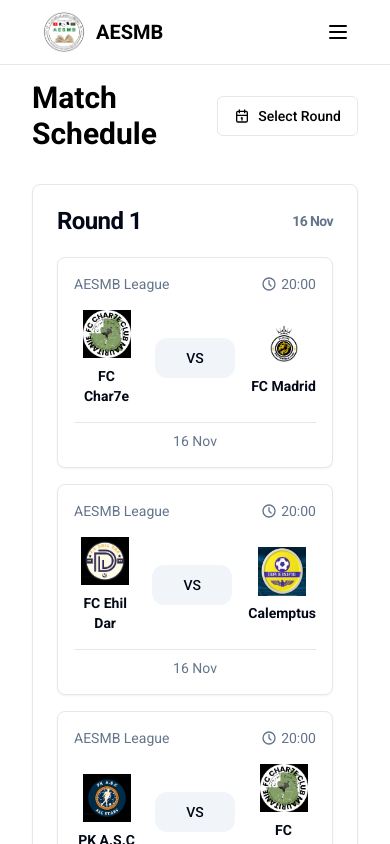
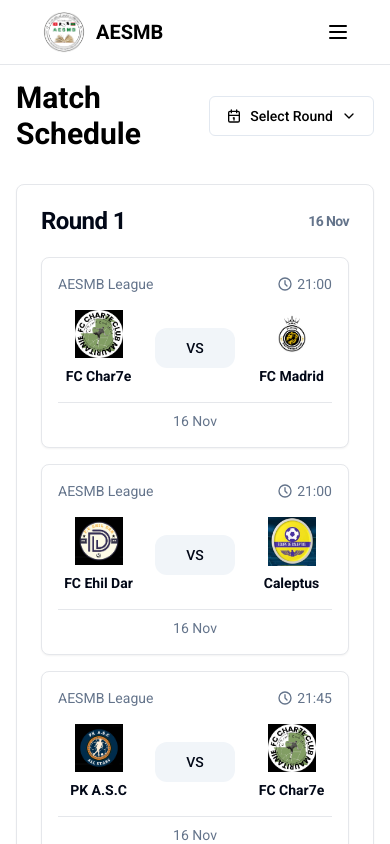
Before and after one commit to ahmed-abdat/AESMB, a Next.js app: page /schedule in a window 390 px wide. Shown: the top 844 px of the page. Built offline with nearby package versions, Linux system fonts and the light colour scheme.

Commit message:
fix the bugs and fix the layout shifting and responsivness

```diff
--- a/src/app/matches/page.tsx
+++ /dev/null
@@ -1,53 +0,0 @@
-'use client';
-
-import { MatchCard } from "@/components/matches/MatchCard";
-import { Button } from "@/components/ui/button";
-import { IconCalendar } from "@tabler/icons-react";
-import { motion } from "framer-motion";
-
-// Sample data - replace with real data later
-const matches = [
-  {
-    homeTeam: "Barcelona",
-    awayTeam: "Real Madrid",
-    matchTime: "20:45",
-    matchDate: "Apr 15, 2024",
-    group: "Group A"
-  },
-  {
-    homeTeam: "Manchester City",
-    awayTeam: "Liverpool",
-    homeScore: 2,
-    awayScore: 1,
-    matchTime: "18:30",
-    matchDate: "Apr 14, 2024",
-    group: "Group B"
-  },
-  // Add more matches...
-];
-
-export default function MatchesPage() {
-  return (
-    <main className="min-h-screen pt-20 pb-12">
-      <div className="container">
-        <div className="flex justify-between items-center mb-8">
-          <h1 className="text-3xl font-bold">All Matches</h1>
-          <Button className="gap-2">
-            <IconCalendar className="w-4 h-4" />
-            Filter by Date
-          </Button>
-        </div>
-
-        <motion.div
-          initial={{ opacity: 0 }}
-          animate={{ opacity: 1 }}
-          className="grid grid-cols-1 md:grid-cols-2 lg:grid-cols-3 gap-6"
-        >
-          {matches.map((match, index) => (
-            <MatchCard key={index} {...match} />
-          ))}
-        </motion.div>
-      </div>
-    </main>
-  );
-}
--- a/src/app/page.tsx
+++ b/src/app/page.tsx
@@ -4,7 +4,7 @@ import { StandingsTable } from '@/components/sections/StandingsTable';
 
 export default function Home() {
   return (
-    <main className="min-h-screen">
+    <main className="min-h-screen px-4 md:px-8">
       <Hero />
       <UpcomingMatches />
       <StandingsTable />
--- a/src/app/results/page.tsx
+++ b/src/app/results/page.tsx
@@ -1,37 +1,12 @@
-'use client';
 
-import { MatchCard } from "@/components/matches/MatchCard";
 import { Button } from "@/components/ui/button";
 import { IconFilter } from "@tabler/icons-react";
-import { motion } from "framer-motion";
 
-// Sample data - replace with real data later
-const completedMatches = [
-  {
-    homeTeam: "Barcelona",
-    awayTeam: "Real Madrid",
-    homeScore: 3,
-    awayScore: 1,
-    matchTime: "20:45",
-    matchDate: "Apr 10, 2024",
-    group: "Group A"
-  },
-  {
-    homeTeam: "Manchester City",
-    awayTeam: "Liverpool",
-    homeScore: 2,
-    awayScore: 2,
-    matchTime: "18:30",
-    matchDate: "Apr 9, 2024",
-    group: "Group B"
-  },
-  // Add more completed matches...
-];
 
 export default function ResultsPage() {
   return (
     <main className="min-h-screen pt-20 pb-12">
-      <div className="container">
+      <div className="w-full mx-auto px-4 md:px-8">
         <div className="flex justify-between items-center mb-8">
           <h1 className="text-3xl font-bold">Match Results</h1>
           <Button variant="outline" className="gap-2">
@@ -40,15 +15,6 @@ export default function ResultsPage() {
           </Button>
         </div>
 
-        <motion.div
-          initial={{ opacity: 0 }}
-          animate={{ opacity: 1 }}
-          className="grid grid-cols-1 md:grid-cols-2 lg:grid-cols-3 gap-6"
-        >
-          {completedMatches.map((match, index) => (
-            <MatchCard key={index} {...match} />
-          ))}
-        </motion.div>
       </div>
     </main>
   );
--- a/src/app/schedule/page.tsx
+++ b/src/app/schedule/page.tsx
@@ -2,21 +2,52 @@
 
 import { motion } from "framer-motion";
 import { Button } from "@/components/ui/button";
-import { IconCalendar } from "@tabler/icons-react";
+import { IconCalendar, IconChevronDown } from "@tabler/icons-react";
 import { MatchCard } from "@/components/matches/MatchCard";
 import { Card, CardContent, CardHeader, CardTitle } from "@/components/ui/card";
 import { rounds } from "@/types/tournament-data";
+import { useState } from "react";
+import {
+  DropdownMenu,
+  DropdownMenuContent,
+  DropdownMenuItem,
+  DropdownMenuTrigger,
+} from "@/components/ui/dropdown-menu";
 
 export default function SchedulePage() {
+  const [selectedRound, setSelectedRound] = useState<number | null>(null);
+
+  const filteredRounds = selectedRound
+    ? rounds.filter((round) => round.id === selectedRound)
+    : rounds;
+
   return (
     <main className="min-h-screen pt-20 pb-12">
-      <div className="container">
+      <div className="w-full mx-auto px-4 md:px-8">
         <div className="flex justify-between items-center mb-8">
           <h1 className="text-3xl font-bold">Match Schedule</h1>
-          <Button variant="outline" className="gap-2">
-            <IconCalendar className="w-4 h-4" />
-            Select Round
-          </Button>
+          <DropdownMenu>
+            <DropdownMenuTrigger asChild>
+              <Button variant="outline" className="gap-2">
+                <IconCalendar className="w-4 h-4" />
+                {selectedRound ? `Round ${selectedRound}` : "Select Round"}
+                <IconChevronDown className="w-4 h-4" />
+              </Button>
+            </DropdownMenuTrigger>
+            <DropdownMenuContent align="end">
+              <DropdownMenuItem onClick={() => setSelectedRound(null)}>
+                All Rounds
+              </DropdownMenuItem>
+              {rounds.map((round) => (
+                <DropdownMenuItem
+                  key={round.id}
+                  onClick={() => setSelectedRound(round.id)}
+                >
+                  Round {round.id}
+                </DropdownMenuItem>
+              ))}
+            </DropdownMenuContent>
+          </DropdownMenu>
         </div>
 
         <motion.div
@@ -24,7 +55,7 @@ export default function SchedulePage() {
           animate={{ opacity: 1 }}
           className="space-y-8"
         >
-          {rounds.map((round) => (
+          {filteredRounds.map((round) => (
             <Card key={round.id}>
               <CardHeader>
                 <CardTitle className="flex justify-between items-center">
@@ -42,7 +73,7 @@ export default function SchedulePage() {
                       homeTeam={match.homeTeam}
                       awayTeam={match.awayTeam}
                       matchDate={round.date}
-                      matchTime="20:00"
+                      matchTime={match.time}
                     />
                   ))}
                 </div>
--- a/src/app/statistics/page.tsx
+++ b/src/app/statistics/page.tsx
@@ -27,7 +27,7 @@ const statistics = {
 export default function StatisticsPage() {
   return (
     <main className="min-h-screen pt-20 pb-12">
-      <div className="container">
+      <div className="w-full mx-auto px-4 md:px-8">
         <h1 className="text-3xl font-bold mb-8">Tournament Statistics</h1>
 
         <motion.div
--- a/src/app/groups/page.tsx
+++ b/src/app/teams/page.tsx
@@ -19,7 +19,7 @@ const roundProgress = {
 export default function GroupsPage() {
   return (
     <main className="min-h-screen pt-20 pb-12">
-      <div className="container">
+      <div className="w-full mx-auto px-4 md:px-8">
         <div className="flex justify-between items-center mb-8">
           <h1 className="text-3xl font-bold">Tournament Overview</h1>
           <div className="text-sm text-muted-foreground">
--- a/src/components/Header.tsx
+++ b/src/components/Header.tsx
@@ -11,7 +11,7 @@ const menuItems = [
   { href: '/schedule', label: 'Calendrier' },
   { href: '/statistics', label: 'Statistiques' },
   { href: '/standings', label: 'Classement' },
-  { href: '/groups', label: 'Équipes' },
+  { href: '/teams', label: 'Équipes' },
   { href: '/results', label: 'Résultats' },
 ];
 
--- a/src/components/matches/MatchCard.tsx
+++ b/src/components/matches/MatchCard.tsx
@@ -33,7 +33,7 @@ export function MatchCard({
           <span>AESMB League</span>
           <div className="flex items-center gap-1">
             <IconClock className="w-4 h-4" />
-            <span>{matchTime || "20:00"}</span>
+            <span>{matchTime || "21:00"}</span>
           </div>
         </div>
 
--- a/src/components/sections/StandingsTable.tsx
+++ b/src/components/sections/StandingsTable.tsx
@@ -48,7 +48,7 @@ const standings = [
     points: 0,
   },
   {
-    team: "calemptus",
+    team: "caleptus",
     played: 0,
     won: 0,
     drawn: 0,
@@ -71,12 +71,15 @@ const standings = [
   },
 ].sort((a, b) => b.points - a.points || b.gd - a.gd);
 
-export function StandingsTable() {
+interface StandingsTableProps {
+  highlightedTeam?: string | null;
+}
+
+export function StandingsTable({ highlightedTeam }: StandingsTableProps) {
   return (
-    <section className="py-12 bg-muted/50">
-      <div className="container">
-        <motion.div
-          initial={{ opacity: 0, y: 20 }}
+    <section className="">
+      <motion.div
+        initial={{ opacity: 0, y: 20 }}
           animate={{ opacity: 1, y: 0 }}
           transition={{ duration: 0.5 }}
         >
@@ -108,7 +111,14 @@ export function StandingsTable() {
                     if (!teamData) return null;
 
                     return (
-                      <TableRow key={team.team}>
+                      <TableRow
+                        key={team.team}
+                        className={
+                          highlightedTeam === team.team
+                            ? "bg-muted/50 transition-colors duration-300"
+                            : ""
+                        }
+                      >
                         <TableCell>{index + 1}</TableCell>
                         <TableCell className="font-medium">
                           {teamData.name}
@@ -138,8 +148,7 @@ export function StandingsTable() {
               </Table>
             </CardContent>
           </Card>
-        </motion.div>
-      </div>
+      </motion.div>
     </section>
   );
 }
--- a/src/components/sections/UpcomingMatches.tsx
+++ b/src/components/sections/UpcomingMatches.tsx
@@ -27,7 +27,7 @@ export function UpcomingMatches() {
                 homeTeam={match.homeTeam}
                 awayTeam={match.awayTeam}
                 matchDate={nextRound.date}
-                matchTime="20:00"
+                matchTime={match.time}
               />
             ))}
           </div>
--- a/src/types/tournament-data.ts
+++ b/src/types/tournament-data.ts
@@ -15,8 +15,8 @@ export const clubs = [
     logo: "/logo/ehil_dar.jpg"
   },
   {
-    id: "calemptus",
-    name: "Calemptus",
+    id: "caleptus",
+    name: "Caleptus",
     logo: "/logo/Calemptus.jpg"
   },
   {
@@ -31,50 +31,50 @@ export const rounds = [
     id: 1,
     date: "16 Nov",
     matches: [
-      { homeTeam: "fc-char7e", awayTeam: "fc-madrid" },
-      { homeTeam: "fc-ehil-dar", awayTeam: "calemptus" },
-      { homeTeam: "pk-asc", awayTeam: "fc-char7e" },
-      { homeTeam: "fc-madrid", awayTeam: "fc-ehil-dar" }
+      { homeTeam: "fc-char7e", awayTeam: "fc-madrid", time: "21:00" },
+      { homeTeam: "fc-ehil-dar", awayTeam: "caleptus", time: "21:00" },
+      { homeTeam: "pk-asc", awayTeam: "fc-char7e", time: "21:45" },
+      { homeTeam: "fc-madrid", awayTeam: "fc-ehil-dar", time: "21:45" }
     ]
   },
   {
     id: 2,
     date: "23 Nov",
     matches: [
-      { homeTeam: "calemptus", awayTeam: "pk-asc" },
-      { homeTeam: "fc-char7e", awayTeam: "fc-ehil-dar" },
-      { homeTeam: "fc-madrid", awayTeam: "calemptus" },
-      { homeTeam: "fc-ehil-dar", awayTeam: "pk-asc" }
+      { homeTeam: "caleptus", awayTeam: "pk-asc", time: "21:00" },
+      { homeTeam: "fc-char7e", awayTeam: "fc-ehil-dar", time: "21:00" },
+      { homeTeam: "fc-madrid", awayTeam: "caleptus", time: "21:45" },
+      { homeTeam: "fc-ehil-dar", awayTeam: "pk-asc", time: "21:45" }
     ]
   },
   {
     id: 3,
     date: "30 Nov",
     matches: [
-      { homeTeam: "fc-char7e", awayTeam: "calemptus" },
-      { homeTeam: "fc-madrid", awayTeam: "pk-asc" },
-      { homeTeam: "fc-char7e", awayTeam: "fc-madrid" },
-      { homeTeam: "fc-ehil-dar", awayTeam: "calemptus" }
+      { homeTeam: "fc-char7e", awayTeam: "caleptus", time: "21:00" },
+      { homeTeam: "fc-madrid", awayTeam: "pk-asc", time: "21:00" },
+      { homeTeam: "fc-char7e", awayTeam: "fc-madrid", time: "21:45" },
+      { homeTeam: "fc-ehil-dar", awayTeam: "caleptus", time: "21:45" }
     ]
   },
   {
     id: 4,
     date: "14 Dec",
     matches: [
-      { homeTeam: "pk-asc", awayTeam: "fc-char7e" },
-      { homeTeam: "fc-madrid", awayTeam: "fc-ehil-dar" },
-      { homeTeam: "calemptus", awayTeam: "pk-asc" },
-      { homeTeam: "fc-char7e", awayTeam: "fc-ehil-dar" }
+      { homeTeam: "pk-asc", awayTeam: "fc-char7e", time: "21:00" },
+      { homeTeam: "fc-madrid", awayTeam: "fc-ehil-dar", time: "21:00" },
+      { homeTeam: "caleptus", awayTeam: "pk-asc", time: "21:45" },
+      { homeTeam: "fc-char7e", awayTeam: "fc-ehil-dar", time: "21:45" }
     ]
   },
   {
     id: 5,
     date: "21 Dec",
     matches: [
-      { homeTeam: "fc-madrid", awayTeam: "calemptus" },
-      { homeTeam: "fc-madrid", awayTeam: "pk-asc" },
-      { homeTeam: "fc-char7e", awayTeam: "calemptus" },
-      { homeTeam: "fc-madrid", awayTeam: "pk-asc" }
+      { homeTeam: "fc-madrid", awayTeam: "caleptus", time: "21:00" },
+      { homeTeam: "fc-ehil-dar", awayTeam: "pk-asc", time: "21:00" },
+      { homeTeam: "fc-char7e", awayTeam: "caleptus", time: "21:45" },
+      { homeTeam: "fc-madrid", awayTeam: "pk-asc", time: "21:45" }
     ]
   }
 ];
```
Also changed, not shown: src/app/standings/page.tsx (+22 -2 lines).
